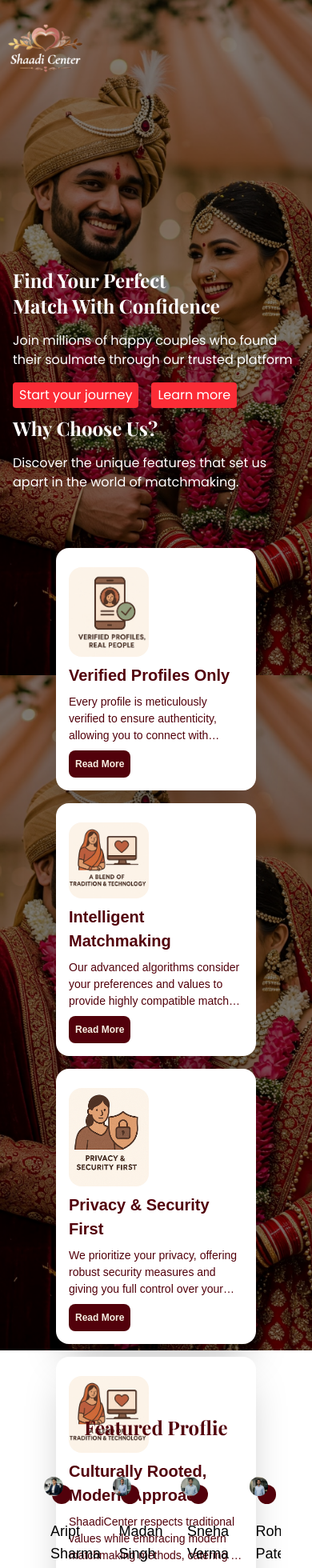
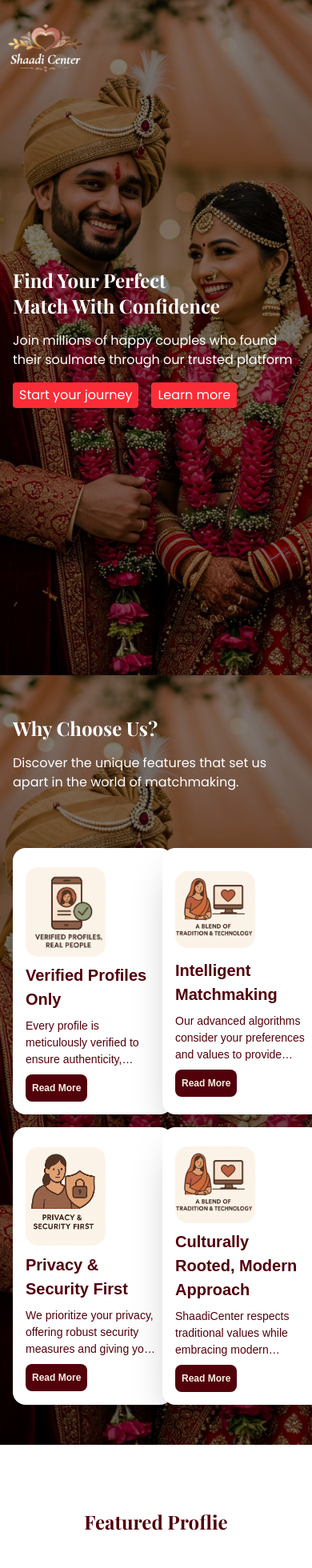
Before and after one commit to puneetsharma004/myshaadi, a Next.js app: page / in a window 390 px wide. Shown: the top 1960 px of the page at 80% size. Built offline with nearby package versions, Linux system fonts and the light colour scheme; some icons are missing; a web font is replaced by a local one.

Commit message:
6th commit

```diff
--- a/src/app/Hero.jsx
+++ b/src/app/Hero.jsx
@@ -4,7 +4,7 @@ import React from 'react'
 export default function Hero() {
   return (
     <>
-        <div className='bg-[url(/assets/s02.jpg)] bg-center bg-cover h-screen'>
+        <div className='bg-[url(/assets/s02.jpg)] bg-center bg-cover h-screen overflow-hidden'>
             <div className='bg-black/50 h-full flex items-center justify-center text-white p-4'>
                 <div className=''>
                     <h1 className='text-2xl lg:text-5xl font-bold font-playfair'>Find Your Perfect <br className='block lg:hidden' /> Match With Confidence</h1>
--- a/src/app/WhyUs.jsx
+++ b/src/app/WhyUs.jsx
@@ -37,8 +37,8 @@ export default function WhyUs() {
 
   return (
     <>
-        <div className='bg-[url(/assets/s02.jpg)] bg-center bg-cover h-screen'>
-            <div className='bg-black/50 h-full flex flex-col gap-5 items-center justify-center text-white p-4'>
+        <div className='bg-[url(/assets/s02.jpg)] bg-center bg-cover overflow-hidden'>
+            <div className='bg-black/50 h-full flex flex-col gap-5 items-center justify-center text-white p-4 py-[50px]'>
                 <div className='text-center'>
                     <h2 className='text-2xl lg:text-5xl text-left lg:text-center font-bold font-playfair'>Why Choose Us?</h2>
                     <p className='mt-4 text-left lg:text-center text-[16px] lg:text-base font-poppins'>
@@ -49,7 +49,7 @@ export default function WhyUs() {
                 {/* here comes the cards for why us section */}
                 <div className='mt-[50px]'>
                     <div>
-                        <div className='grid grid-cols-1 md:grid-cols-2 lg:grid-cols-4 gap-4 '>
+                        <div className='grid grid-cols-2 lg:grid-cols-4 gap-4 '>
                             {
                                 whyData.map((card)=>(
                                     <WhyCard key={card.id} card={card}/>
@@ -69,7 +69,7 @@ function WhyCard({card}){
      let [isExpanded, setIsExpanded] = useState(false)
     return(
         <>
-            <div className='bg-white shadow-2xl flex flex-col justify-evenly rounded-2xl p-4 w-[250px] md:w-fit max-w-[350px] transition-all'>
+            <div className='bg-white shadow-2xl flex flex-col justify-evenly rounded-2xl p-4 w-[200px] md:w-fit max-w-[350px] transition-all'>
                 <div className='my-2'>
                     <Image className='rounded-2xl object-cover object-center' src={`/assets/${card.img}`} alt='Why Image' width={100} height={100}/>
                 </div>
--- /dev/null
+++ b/src/app/about-us/page.jsx
@@ -0,0 +1,9 @@
+import React from 'react'
+
+export default function AboutUs() {
+  return (
+    <>
+
+    </>
+  )
+}
--- a/src/app/components/Header.jsx
+++ b/src/app/components/Header.jsx
@@ -4,6 +4,8 @@ import React, { useEffect, useState } from 'react'
 import * as Icon from "@deemlol/next-icons";
 import { Sidebar } from './Sidebar';
 import { HomeIcon, InformationCircleIcon, UserGroupIcon, UserIcon, UserPlusIcon } from '@heroicons/react/24/solid';
+import Link from 'next/link';
+import AboutUs from '../about-us/page';
 export default function Header() {
     let [show, setShow] = useState(false);
     let [scrollState, setScrollState] = useState(false);
@@ -80,11 +82,11 @@ export default function Header() {
                         <div className='mt-4'>
                             <nav>
                                 <ul className='flex flex-col gap-6 px-5 text-white font-poppins-200'>
-                                    <li className='cursor-pointer'><span className='flex gap-2 items-center'><HomeIcon className="size-4"/> Home</span></li>
-                                    <li className='cursor-pointer'><span className='flex gap-2 items-center'><InformationCircleIcon className="size-4"/> About Us</span></li>
-                                    <li className='cursor-pointer'><span className='flex gap-2 items-center'><UserGroupIcon className="size-4"/> Membership</span></li>
-                                    <li className='cursor-pointer'><span className='flex gap-2 items-center'><UserPlusIcon className="size-4"/> Sign Up</span></li>
-                                    <li className='cursor-pointer'><span className='flex gap-2 items-center'><UserIcon className="size-4"/> Sign In</span></li>
+                                    <Link href={'/'} className='cursor-pointer'><span className='flex gap-2 items-center'><HomeIcon className="size-4"/> Home</span></Link>
+                                    <Link href={'/about-us'} className='cursor-pointer'><span className='flex gap-2 items-center'><InformationCircleIcon className="size-4"/> About Us</span></Link>
+                                    <Link href={'/members'} className='cursor-pointer'><span className='flex gap-2 items-center'><UserGroupIcon className="size-4"/> Membership</span></Link>
+                                    <Link href={'/'} className='cursor-pointer'><span className='flex gap-2 items-center'><UserPlusIcon className="size-4"/> Sign Up</span></Link>
+                                    <Link href={'/'} className='cursor-pointer'><span className='flex gap-2 items-center'><UserIcon className="size-4"/> Sign In</span></Link>
                                 </ul>
                             </nav>
                         </div>
--- /dev/null
+++ b/src/app/members/page.jsx
@@ -0,0 +1,9 @@
+import React from 'react'
+
+export default function Membership() {
+  return (
+    <>
+
+    </>
+  )
+}
```
